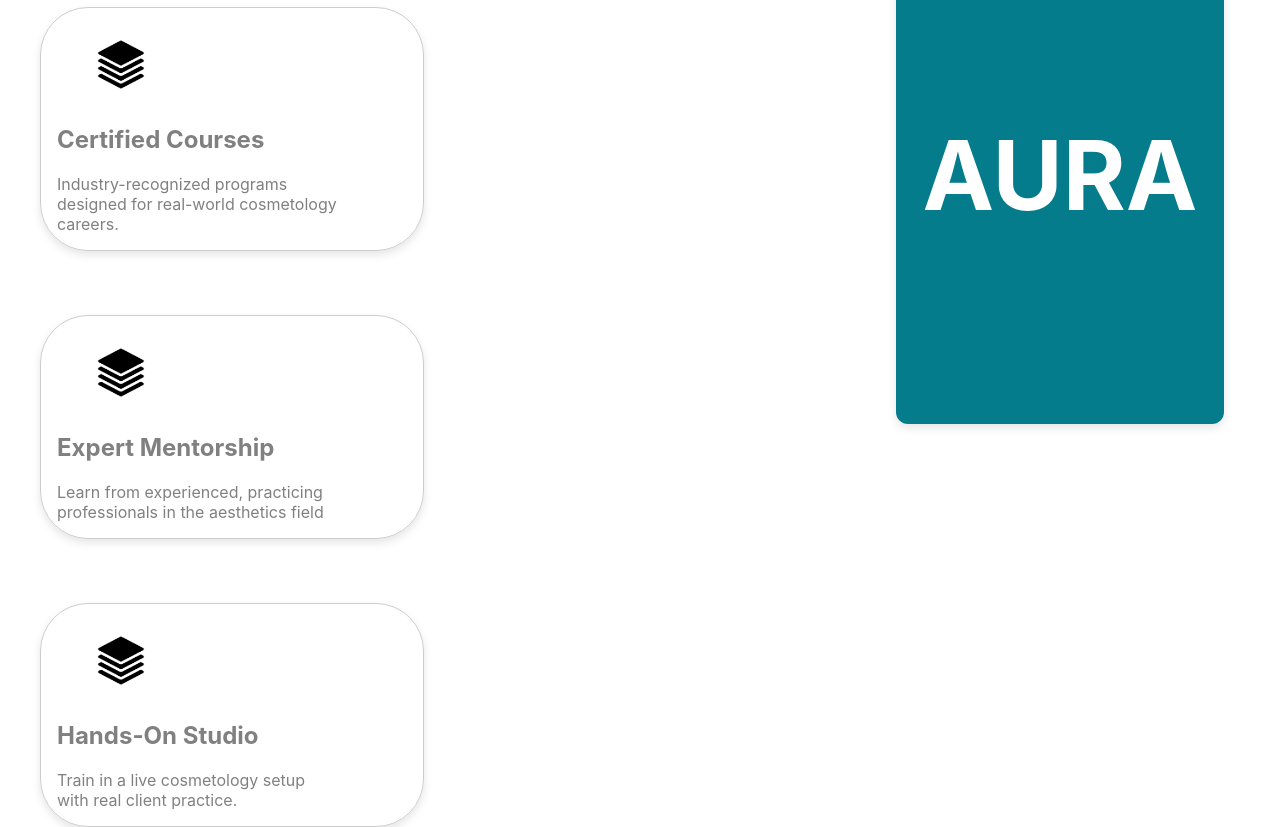
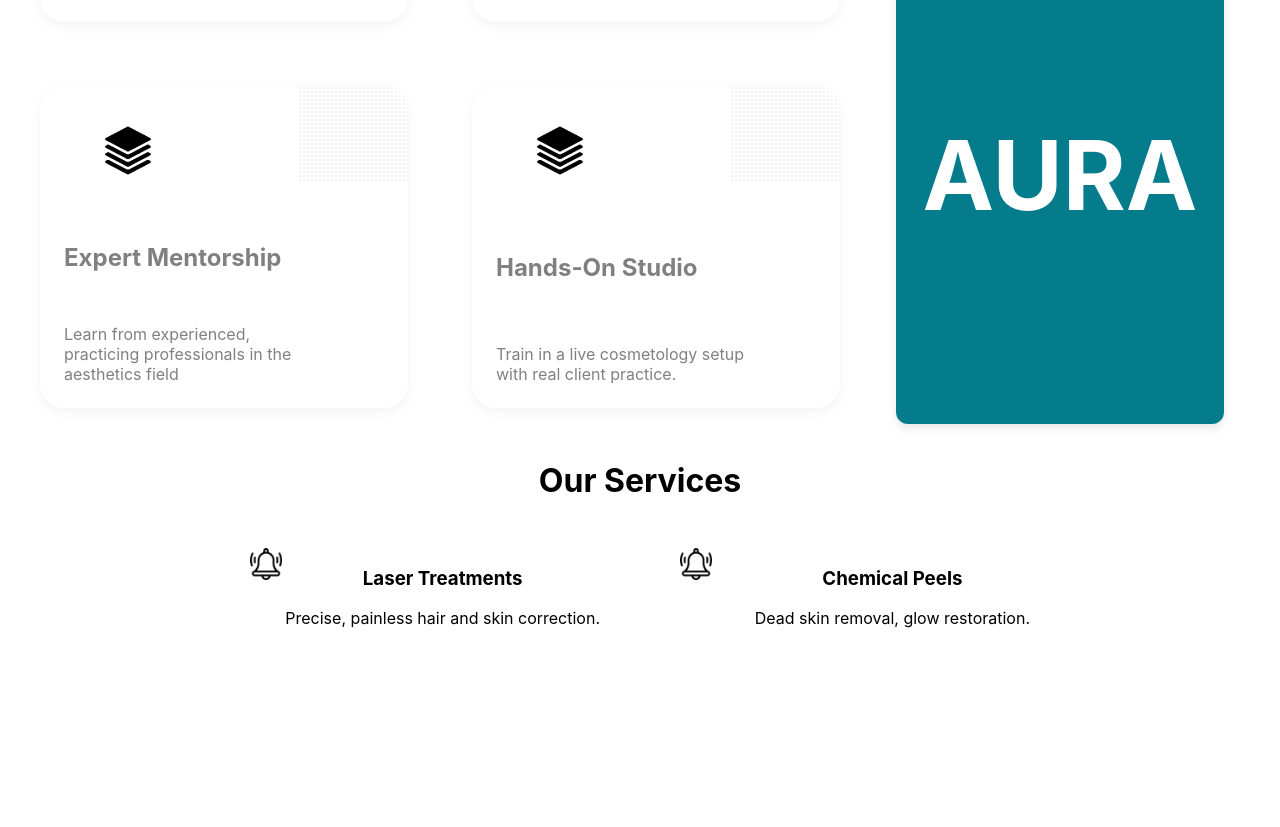
Before and after one commit to krishnnaaaaaaaa/Auraasthetic, a React (Vite) app: page / in a window 1280 px wide. Shown: the part 3077-3904 px from the top of the page. Built offline with nearby package versions, Linux system fonts and the light colour scheme.

Commit message:
check the error in Properly formatted JSX

```diff
--- a/src/Components/FeatureCard.jsx
+++ b/src/Components/FeatureCard.jsx
@@ -4,12 +4,33 @@
   return (
 
 
-      <div style={{display:"flex",width:"350px",hieght:"260px",display:"flex",flexDirection:"column",
-    alignItems:"flex-start",justifyContent:"space-between",margin:"1rem",
-      border:" 1px solid #ccc",padding:"1rem ",
-  boxShadow: "0 4px 8px rgba(0, 0, 0, 0.1)",
-  borderRadius: "3rem"  }}>
-        <img  style={{ width:"8rem"}}src={img} alt="" />
+      <div style={{
+        width: "320px",
+        minHeight: "240px",
+        display: "flex",
+        flexDirection: "column",
+        alignItems: "flex-start",
+        justifyContent: "space-between",
+        padding: "1.5rem",
+        margin: "1rem",
+        borderRadius: "1.5rem",
+        background: "#ffffff",
+        position: "relative",
+        boxShadow: "0 4px 12px rgba(0, 0, 0, 0.05)",
+      }}>
+        {/* dotted overlay */}
+        <div style={{
+          position: "absolute",
+          top: 0,
+          right: 0,
+          width: "30%",
+          height: "30%",
+          background: "radial-gradient(circle, rgba(0,0,0,0.06) 1px, transparent 1px)",
+          backgroundSize: "4px 4px",
+          borderTopRightRadius: "1.5rem",
+          pointerEvents: "none",
+        }} />
+        <img  style={{ width:"8rem", position:"relative", zIndex:1 }}src={img} alt="" />
 
 
               <h2 style={{color:"grey"}}>{Title}</h2>
--- a/src/Components/ServiceCard.jsx
+++ b/src/Components/ServiceCard.jsx
@@ -1,14 +1,22 @@
-import React from 'react'
-import img from "../assets/bellicon.png"
-function ServiceCard({title,Description}) {
+import React from 'react';
+import img from "../assets/bellicon.png";
+
+function ServiceCard({ title, Description }) {
   return (
-    <div style={{display:"flex",width:"350px",hieght:"260px",display:"flex",flexDirection:"row",
-    alignItems:"flex-start",justifyContent:"space-between",margin:"1rem",textAlign:"center",
-    padding:"1rem ",
-
-  borderRadius: "3rem" }}>
-      <img  style={{ width:"2rem"}}src={img}alt=""/>
-      <div style={{display:"flex",flexDirection:"column"}}>
+    <div style={{
+      display: "flex",
+      width: "350px",
+      height: "260px",
+      flexDirection: "row",
+      alignItems: "flex-start",
+      justifyContent: "space-between",
+      margin: "1rem",
+      textAlign: "center",
+      padding: "1rem",
+      borderRadius: "3rem"
+    }}>
+      <img style={{ width: "2rem" }} src={img} alt="" />
+      <div style={{ display: "flex", flexDirection: "column" }}>
 <h3>{title}</h3>
       <div>{Description}</div>
       </div>
```
